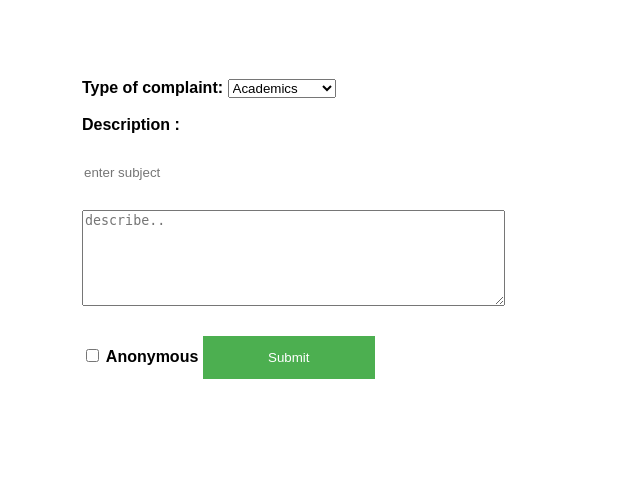
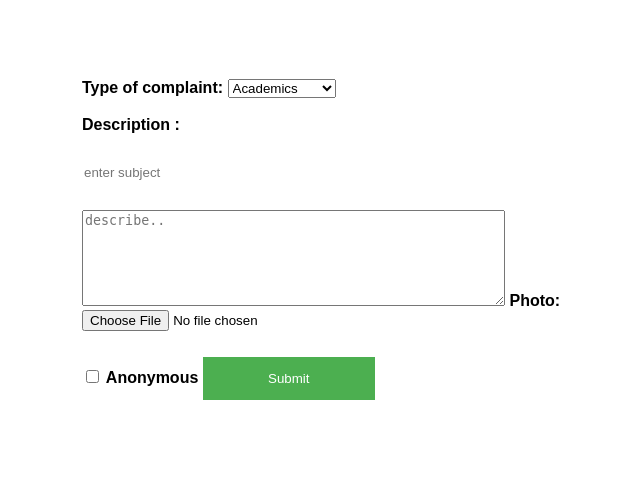
Before and after one commit to oohhallo/efms, a Django app: page /user/register_complaint in a window 1280 px wide. Shown: the part 190-677 px from the top of the page, without its empty margins (470-1110 px from the left). Run offline with Django 3.2, Linux system fonts and the light colour scheme; the visitor is signed in with stand-in values (Sample User, id 1).

Commit message:
Image field addition. not done.

```diff
--- a/complaint/models.py
+++ b/complaint/models.py
@@ -11,6 +11,7 @@ class Complaint(models.Model):
     description = models.TextField()
     id = models.AutoField(primary_key=True)
     is_anonymous= models.BooleanField(default=False)
+    photo = models.ImageField(null=True, default=None,)
 
     STATUS_CHOICES = [
         ('reported', 'Reported'),
--- a/complaint/templates/complaint/register_complaint.html
+++ b/complaint/templates/complaint/register_complaint.html
@@ -29,6 +29,7 @@
 <label for="des">Description :</label><br></br>
 <input type="text" name="title" placeholder="enter subject" required><br><br>
 <textarea id="ta" cols="50" rows="6" placeholder="describe.." name="description"></textarea>
+<label for="id_photo">Photo:</label> <input type="file" name="photo" accept="image/*" id="id_photo">
 <br></br>
 {% if invalid_form %}<p>Invalid form. Try again!</p>{% endif %}
 <input type="checkbox" id="anonymous" name="is_anonymous">
--- a/complaint/views.py
+++ b/complaint/views.py
@@ -123,9 +123,14 @@ def register_complaint_page(request):
     if(request.method == 'POST'):
         form = RegisterComplaintForm(request.POST)
         is_anonymous=request.POST.get("is_anonymous")
+        photo = request.POST.get("photo")
         if form.is_valid():
+            print(request.POST)
             complaint = form.save(commit=False)
             complaint.author = request.user
+            complaint.photo = form.cleaned_data['photo']
+            #complaint.photo.save(name=request.POST.get("title")+".png", content="jhkj")
+            #complaint.photo.name = str(complaint.id) + ".png"
             if is_anonymous :
                 complaint.is_anonymous = True
                 complaint.save()
--- a/cts/settings.py
+++ b/cts/settings.py
@@ -120,3 +120,5 @@ USE_TZ = True
 
 STATIC_URL = '/static/'
 STATIC_ROOT = os.path.join(BASE_DIR, 'static')
+MEDIA_URL = '/media/'
+MEDIA_ROOT = os.path.join(BASE_DIR, 'media')
--- a/cts/urls.py
+++ b/cts/urls.py
@@ -15,10 +15,13 @@ Including another URLconf
 """
 from django.contrib import admin
 from django.urls import path, include
+from django.conf.urls.static import static
+from django.conf import settings
+
 
 urlpatterns = [
     path('djangoadmin/', admin.site.urls),
     path('admin/',include('complaint.admin_urls')),
     path('', include('complaint.urls')),
     path('user/',include('complaint.user_urls')),
-]
+] + static(settings.MEDIA_URL, document_root=settings.MEDIA_ROOT)
--- a/requirements.txt
+++ b/requirements.txt
@@ -1 +1,2 @@
 Django~=3.0.6
+Pillow~=7.1.2
```
Also changed, not shown: complaint/forms.py (+4 -3 lines), complaint/migrations/0012_complaint_photo.py (added), media/Screenshot_2020-04-20_Chat_for_distributed_teams2.png (added), media/jkllhkjb.png (added), media/jkllhkjb_aOBg60L.png (added).
